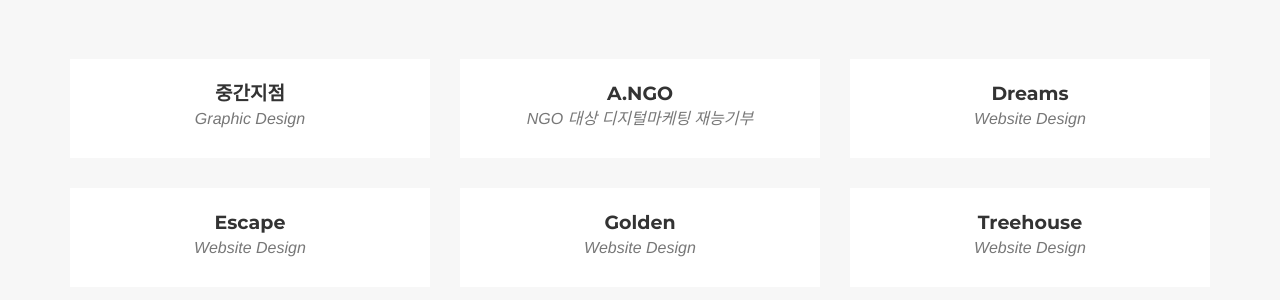
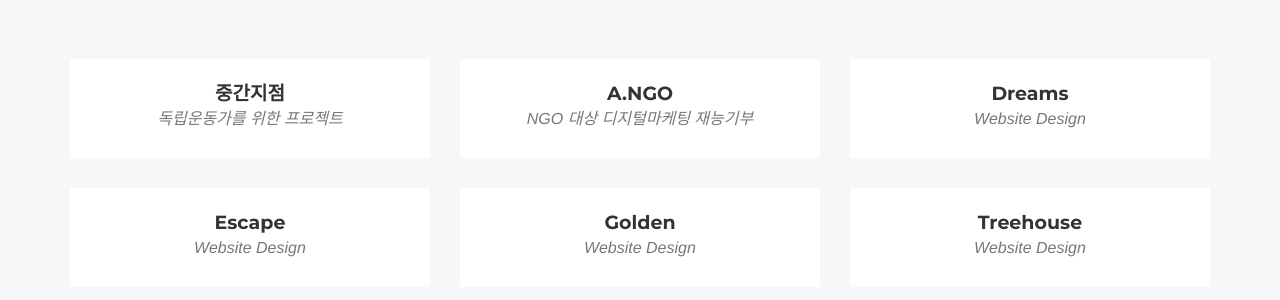
Before and after one commit to aimho23/portfolio, a Jekyll site: the page built from _posts/2014-07-13-project-6.markdown, in a window 1280 px wide and 900 px high, scrolled down 1569 px. Shown: the part 150-450 px from the top of the window. Built offline with Jekyll 4.4.1, drawn with Linux system fonts in a browser that asks for light colours; some web fonts are replaced.

Commit message:
about 경험

```diff
--- a/_posts/2014-07-13-project-6.markdown
+++ b/_posts/2014-07-13-project-6.markdown
@@ -1,6 +1,6 @@
 ---
 title: 중간지점
-subtitle: Graphic Design
+subtitle: 독립운동가를 위한 프로젝트
 layout: default
 modal-id: 6
 date: 2016-07-01
@@ -9,6 +9,6 @@ thumbnail: Jungan_thumbnail.jpg
 alt: image-alt
 project-date: July 2016
 category: Project
-description: 중간지점 <a href="https://brunch.co.kr/@aimho/20">중간지점 Document</a>
+description: 독립운동가의 업적은 알지만 얼굴을 모르는 현실을 재고하기 위해 펼친 프로젝트. 독립운동가를 선거포스터에 담았습니다. <a href="https://brunch.co.kr/@aimho/20">중간지점 브런치</a>
 
 ---
```
